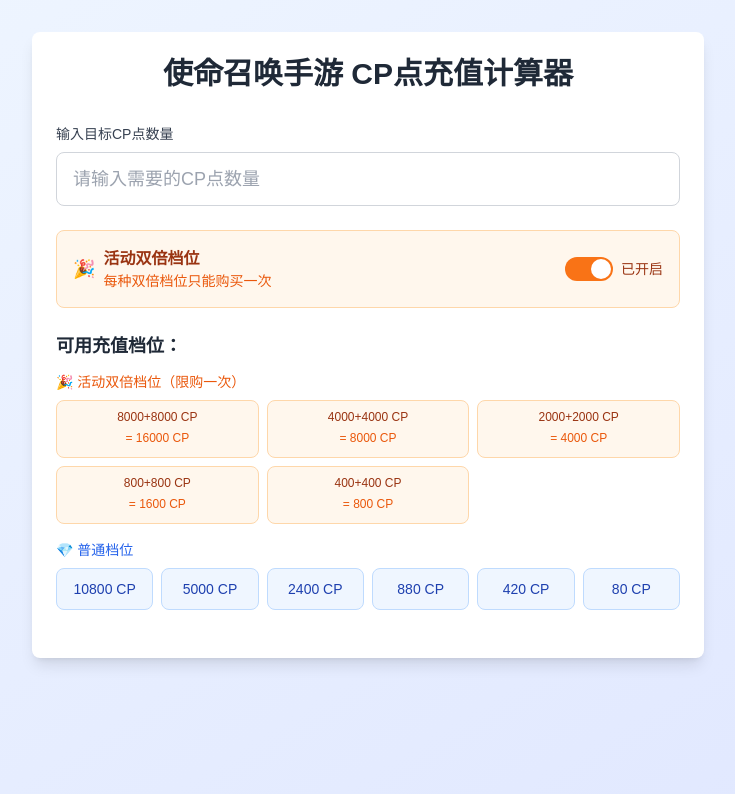
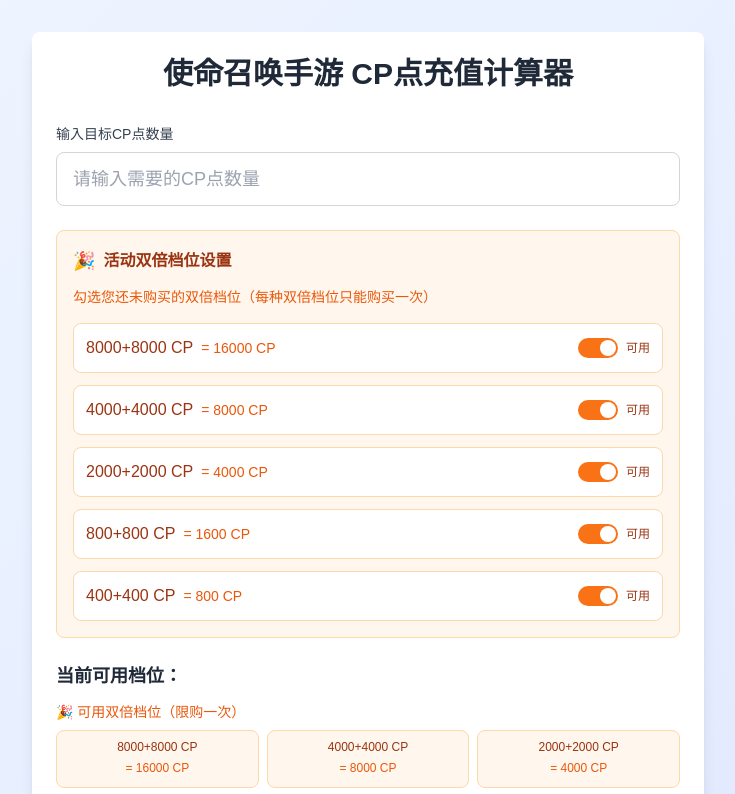
Before and after one commit to BINGWU2003/codm-tools, a Next.js app: page / in a window 1280 px wide. Shown: the top 794 px of the page, without its empty margins (272-1007 px from the left). Built offline with nearby package versions, Linux system fonts and the light colour scheme.

Commit message:
更新 CP 计算器组件，添加唯一标识到双倍档位，优化双倍档位状态管理和界面显示。

```diff
--- a/app/components/cp-calculator.tsx
+++ b/app/components/cp-calculator.tsx
@@ -7,6 +7,7 @@ interface CPTier {
   displayName: string
   isDouble?: boolean
   originalCP?: number // 原始充值金额
+  id?: string // 添加唯一标识
   price?: number // 可以后续添加价格信息
 }
 
@@ -35,18 +36,28 @@ const NORMAL_TIERS: CPTier[] = [
 ]
 
 const DOUBLE_TIERS: CPTier[] = [
-  { cp: 16000, displayName: '8000+8000 CP', isDouble: true, originalCP: 8000 },
-  { cp: 8000, displayName: '4000+4000 CP', isDouble: true, originalCP: 4000 },
-  { cp: 4000, displayName: '2000+2000 CP', isDouble: true, originalCP: 2000 },
-  { cp: 1600, displayName: '800+800 CP', isDouble: true, originalCP: 800 },
-  { cp: 800, displayName: '400+400 CP', isDouble: true, originalCP: 400 }
+  { cp: 16000, displayName: '8000+8000 CP', isDouble: true, originalCP: 8000, id: 'double_16000' },
+  { cp: 8000, displayName: '4000+4000 CP', isDouble: true, originalCP: 4000, id: 'double_8000' },
+  { cp: 4000, displayName: '2000+2000 CP', isDouble: true, originalCP: 2000, id: 'double_4000' },
+  { cp: 1600, displayName: '800+800 CP', isDouble: true, originalCP: 800, id: 'double_1600' },
+  { cp: 800, displayName: '400+400 CP', isDouble: true, originalCP: 400, id: 'double_800' }
 ]
 
 export function CPCalculator() {
   const [targetCP, setTargetCP] = useState<string>('')
-  const [useDoubleTiers, setUseDoubleTiers] = useState<boolean>(true)
 
-  const calculateOptimalSolution = (target: number, allowDouble: boolean): OptimalSolution => {
+  // 为每个双倍档位单独管理状态
+  const [doubleTierAvailability, setDoubleTierAvailability] = useState<Record<string, boolean>>(() => {
+    const initialState: Record<string, boolean> = {}
+    DOUBLE_TIERS.forEach(tier => {
+      if (tier.id) {
+        initialState[tier.id] = true // 默认所有双倍档位都可用
+      }
+    })
+    return initialState
+  })
+
+  const calculateOptimalSolution = (target: number, availableDoubleTiers: CPTier[]): OptimalSolution => {
     if (target <= 0) {
       return {
         results: [],
@@ -61,9 +72,8 @@ export function CPCalculator() {
     const results: CalculationResult[] = []
     let doubleUsed = false
 
-    // 如果允许使用双倍档位，先尝试双倍档位（每个最多用一次）
-    if (allowDouble) {
-      for (const tier of DOUBLE_TIERS) {
+    // 使用可用的双倍档位（每个最多用一次）
+    for (const tier of availableDoubleTiers) {
       if (remaining >= tier.cp) {
         // 双倍档位只能使用一次
         const quantity = 1
@@ -79,7 +89,6 @@ export function CPCalculator() {
         remaining -= totalCP
         doubleUsed = true
         break // 找到一个合适的双倍档位就停止，因为每种双倍档位只能用一次
-        }
       }
     }
 
@@ -111,13 +120,18 @@ export function CPCalculator() {
     }
   }
 
+  // 获取当前可用的双倍档位
+  const availableDoubleTiers = useMemo(() => {
+    return DOUBLE_TIERS.filter(tier => tier.id && doubleTierAvailability[tier.id])
+  }, [doubleTierAvailability])
+
   const solution = useMemo(() => {
     const target = parseInt(targetCP)
     if (isNaN(target) || target <= 0) {
       return null
     }
-    return calculateOptimalSolution(target, useDoubleTiers)
-  }, [targetCP, useDoubleTiers])
+    return calculateOptimalSolution(target, availableDoubleTiers)
+  }, [targetCP, availableDoubleTiers])
 
   const handleInputChange = (e: React.ChangeEvent<HTMLInputElement>) => {
     const value = e.target.value
@@ -126,6 +140,15 @@ export function CPCalculator() {
       setTargetCP(value)
     }
   }
+
+  const handleDoubleTierToggle = (tierId: string) => {
+    setDoubleTierAvailability(prev => ({
+      ...prev,
+      [tierId]: !prev[tierId]
+    }))
+  }
+
+  const hasAnyDoubleAvailable = Object.values(doubleTierAvailability).some(available => available)
 
   return (
     <div className="max-w-2xl mx-auto p-6 bg-white dark:bg-gray-800 rounded-lg shadow-lg">
@@ -147,45 +170,78 @@ export function CPCalculator() {
         />
       </div>
 
-      {/* 双倍档位开关 */}
+      {/* 双倍档位控制面板 */}
       <div className="mb-6">
-        <div className="flex items-center justify-between p-4 bg-orange-50 dark:bg-orange-900/30 border border-orange-200 dark:border-orange-700 rounded-lg">
-          <div className="flex-1">
+        <div className="bg-orange-50 dark:bg-orange-900/30 border border-orange-200 dark:border-orange-700 rounded-lg p-4">
+          <div className="flex items-center mb-3">
+            <span className="text-lg mr-2">🎉</span>
+            <h3 className="font-semibold text-orange-800 dark:text-orange-200">活动双倍档位设置</h3>
+          </div>
+          <p className="text-sm text-orange-600 dark:text-orange-300 mb-4">
+            勾选您还未购买的双倍档位（每种双倍档位只能购买一次）
+          </p>
+
+          <div className="space-y-3">
+            {DOUBLE_TIERS.map((tier) => (
+              <div
+                key={tier.id}
+                className="flex items-center justify-between p-3 bg-white dark:bg-orange-800/20 rounded-lg border border-orange-200 dark:border-orange-600"
+              >
                 <div className="flex items-center">
-              <span className="text-lg mr-2">🎉</span>
-              <div>
-                <h3 className="font-semibold text-orange-800 dark:text-orange-200">活动双倍档位</h3>
-                <p className="text-sm text-orange-600 dark:text-orange-300">每种双倍档位只能购买一次</p>
+                  <span className="font-medium text-orange-800 dark:text-orange-200">
+                    {tier.displayName}
+                  </span>
+                  <span className="ml-2 text-sm text-orange-600 dark:text-orange-400">
+                    = {tier.cp} CP
+                  </span>
                 </div>
-            </div>
-          </div>
+
                 <label className="flex items-center cursor-pointer">
                   <input
                     type="checkbox"
-              checked={useDoubleTiers}
-              onChange={(e) => setUseDoubleTiers(e.target.checked)}
+                    checked={tier.id ? doubleTierAvailability[tier.id] : false}
+                    onChange={() => tier.id && handleDoubleTierToggle(tier.id)}
                     className="sr-only"
                   />
-            <div className={`relative w-12 h-6 rounded-full transition-colors ${useDoubleTiers ? 'bg-orange-500' : 'bg-gray-300 dark:bg-gray-600'}`}>
-              <div className={`absolute top-0.5 left-0.5 w-5 h-5 bg-white rounded-full transition-transform ${useDoubleTiers ? 'translate-x-6' : 'translate-x-0'}`} />
+                  <div className={`relative w-10 h-5 rounded-full transition-colors ${tier.id && doubleTierAvailability[tier.id]
+                      ? 'bg-orange-500'
+                      : 'bg-gray-300 dark:bg-gray-600'
+                    }`}>
+                    <div className={`absolute top-0.5 left-0.5 w-4 h-4 bg-white rounded-full transition-transform ${tier.id && doubleTierAvailability[tier.id]
+                        ? 'translate-x-5'
+                        : 'translate-x-0'
+                      }`} />
                   </div>
-            <span className="ml-2 text-sm text-orange-800 dark:text-orange-200">
-              {useDoubleTiers ? '已开启' : '已关闭'}
+                  <span className="ml-2 text-xs text-orange-800 dark:text-orange-200">
+                    {tier.id && doubleTierAvailability[tier.id] ? '可用' : '已购买'}
                   </span>
                 </label>
+              </div>
+            ))}
+          </div>
+
+          {!hasAnyDoubleAvailable && (
+            <div className="mt-3 p-3 bg-yellow-50 dark:bg-yellow-900/30 border border-yellow-200 dark:border-yellow-700 rounded-lg">
+              <p className="text-sm text-yellow-800 dark:text-yellow-200">
+                ⚠️ 所有双倍档位都已购买，将只使用普通档位计算
+              </p>
+            </div>
+          )}
         </div>
       </div>
 
       {/* 显示可用档位 */}
       <div className="mb-6">
-        <h3 className="text-lg font-semibold text-gray-800 dark:text-white mb-3">可用充值档位：</h3>
+        <h3 className="text-lg font-semibold text-gray-800 dark:text-white mb-3">当前可用档位：</h3>
 
-        {/* 双倍档位 */}
-        {useDoubleTiers && (
+        {/* 可用的双倍档位 */}
+        {hasAnyDoubleAvailable && (
           <div className="mb-4">
-            <h4 className="text-sm font-medium text-orange-600 dark:text-orange-400 mb-2">🎉 活动双倍档位（限购一次）</h4>
+            <h4 className="text-sm font-medium text-orange-600 dark:text-orange-400 mb-2">
+              🎉 可用双倍档位（限购一次）
+            </h4>
             <div className="grid grid-cols-2 sm:grid-cols-3 gap-2">
-              {DOUBLE_TIERS.map((tier) => (
+              {availableDoubleTiers.map((tier) => (
                 <div
                   key={tier.cp}
                   className="bg-orange-50 dark:bg-orange-900/30 border border-orange-200 dark:border-orange-700 rounded-lg p-2 text-center"
```
Lines whose indentation alone changed are shown as unchanged.
